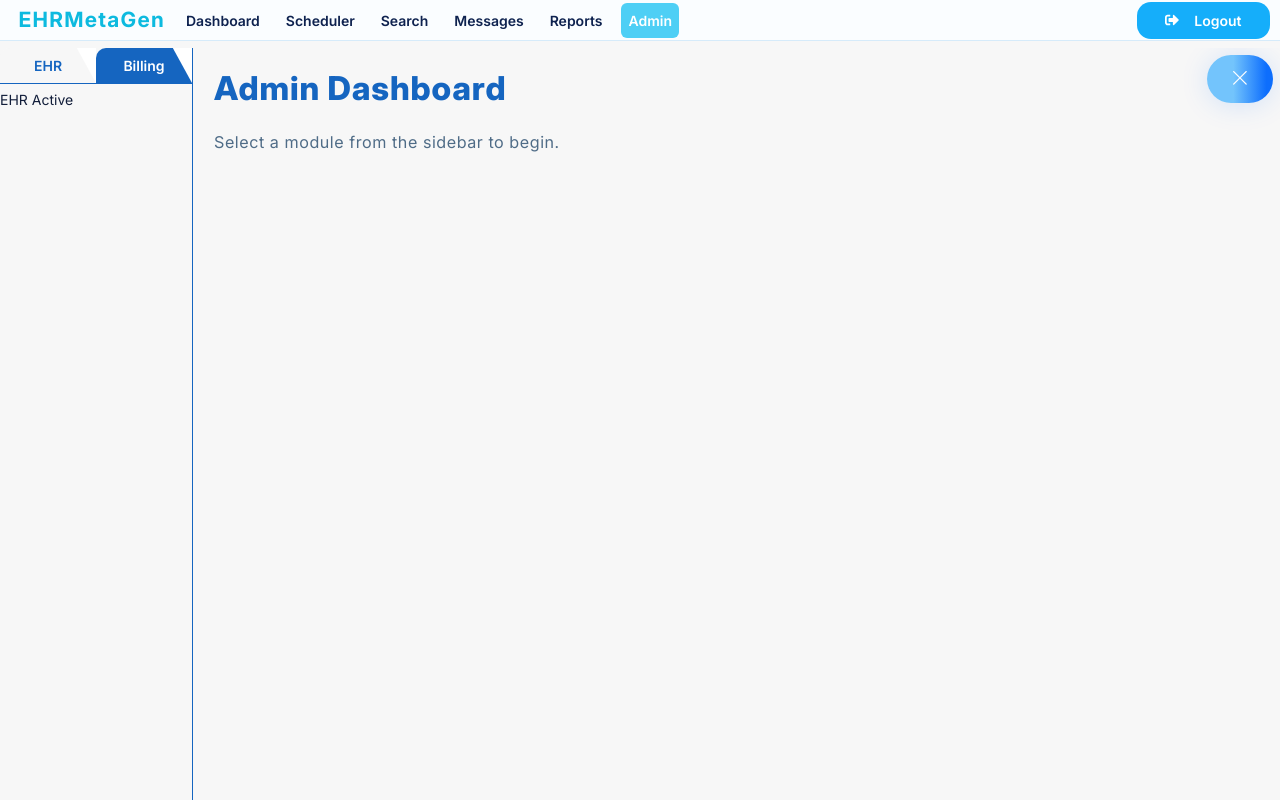
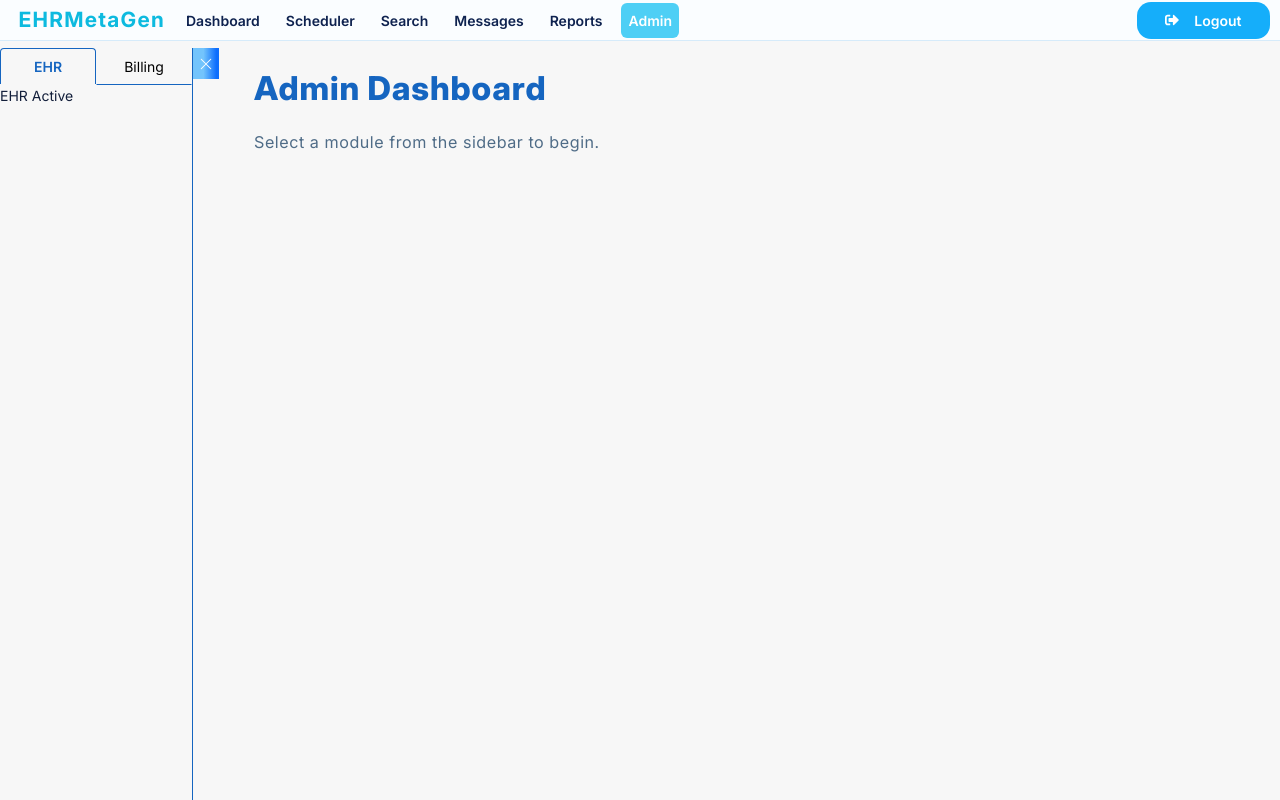
Before and after one commit to NagnathChivate/EHRMetaGen, a React (Vite) app: page /admin in a window 1280 px wide. Built offline with nearby package versions, Linux system fonts and the light colour scheme.

Commit message:
Admin Menu design changes

```diff
--- a/src/assets/CSS/AdminSideLeft.css
+++ b/src/assets/CSS/AdminSideLeft.css
@@ -21,3 +21,27 @@
 .toggle-btn-inline i {
   vertical-align: middle;
 }
+.nav-menu {
+  list-style: none; /* Removes bullets */
+  padding: 0;
+  margin: 0;
+  display: flex; /* Horizontal menu */
+  background-color: #f5f5f5;
+  padding: 0px;
+ }
+.nav-menu li{
+
+}
+.nav-menu li a {
+  text-decoration: none;
+  color: #333;
+  /* font-weight: 600;
+  padding: 8px 12px;
+  border-radius: 4px; */
+  transition: all 0.3s ease;
+}
+
+.nav-menu li a:hover {
+  background-color: #007bff;
+  color: white;
+}
--- a/src/assets/CSS/LeftSidebar.css
+++ b/src/assets/CSS/LeftSidebar.css
@@ -15,11 +15,6 @@
     display: flex;
     flex-direction: column;
     width: 15%;
-}
-.Leftsidebar .maintab.nav-tabs {
-width: 100%;
-    display: inline-block;
-    margin: 0px;
 }
 .Leftsidebar .maintab .nav-item{
       width: 50%;
@@ -88,20 +83,22 @@ width: 100%;
 
 
 /* Toggle button styling */
+.menu_container{
+position: absolute;
+    z-index: 999;
+    top: 0px;
+    left: 0px;
+    width: 40px;
+}
+.top_container{
+padding-left: 40px;
+}
 .toggle-btn {
-  position: absolute;
-  top: 27px;
-  right: 54px;
-  background: linear-gradient(90deg,#73c4fc 40%, #0d6efd 90%);
-  color: #fff;
-  border: none;
-  border-radius: 99px;
-  box-shadow: 0 2px 28px #0d6efd26;
-  font-size: 1.31rem;
-  padding: 10px 24px;
-  cursor: pointer;
-  z-index: 50;
-  transition: background .22s;
+   background: linear-gradient(90deg, #73c4fc 40%, #0d6efd 90%);
+    color: #fff;
+    border: none;
+    padding: 5px 6px;
+    border-radius: 0px;
 }
 
 
--- a/src/index.css
+++ b/src/index.css
@@ -47,34 +47,37 @@ h1 {
   }
 }
 
-.Ullink{width: 100%;     border-bottom: 2px solid #1565c0 !important;}
-/* .Ullink li.nav-item{} */
+.Ullink{width: 100%;border: 0px;}
 .Ullink li.nav-item .nav-link{
-  position: relative;
-    background: #1565c0;
+     position: relative;
     box-shadow: none;
-    border: 0px;
     border-radius: 0px;
-        border-top-left-radius: 10px;
-        font-weight: 600;
-            color: #FFF;
+    font-weight: normal;
+    margin: 0px;
+    color: #000;
+    border-bottom: 1px solid #1565c0;
 }
 .Ullink li.nav-item .nav-link::before{
   content: "";
 }
 .Ullink li.nav-item .nav-link::after{
      content: "";
-    position: absolute;
+    /* position: absolute;
     width: 20%;
     height: 100%;
     background: #FFF;
     clip-path: polygon(0 0, 100% 0, 100% 100%);
     top: 0px;
-    right: 0px;
+    right: 0px; */
 }
 .Ullink li.nav-item .nav-link.active{
-      background: #f7f7f7;
+             background: #f7f7f7;
+    border-top-left-radius: 4px;
+    border-top-right-radius: 4px;
+    border: 1px solid #1565c0;
+    border-bottom: 0px;
     color: #1565c0;
+    font-weight: 600;
 }
 
 
--- a/src/pages/Admin.jsx
+++ b/src/pages/Admin.jsx
@@ -22,18 +22,14 @@ export default function Admin() {
       )}
 
       {/* Right Container */}
-      <section
-        className="Right_container flex-grow-1 position-relative"
-        style={{ width: isOpen ? "85%" : "100%" }}
-      >
+      <section className="Right_container flex-grow-1 position-relative"  style={{ width: isOpen ? "85%" : "100%" }} >
         {/* Sidebar Toggle Button */}
-        <button
-          className="toggle-btn btn btn-light position-absolute top-0 end-0 m-2"
-          onClick={() => setIsOpen(!isOpen)}
-        >
+        <div className="menu_container">
+              <button  className="toggle-btn btn btn-light" onClick={() => setIsOpen(!isOpen)}>
                         <i className={`bi ${isOpen ? "bi-x-lg" : "bi-list"}`}></i>
               </button>
-
+        </div>
+          <div className="top_container">
             {/* Dynamic Page Rendering */}
                   {selectedPage === "MasterPhysician" && <MasterPhysician />}
                   {selectedPage === "Scheduler" && <Scheduler />}
@@ -46,6 +42,8 @@ export default function Admin() {
                       <p>Select a module from the sidebar to begin.</p>
                     </div>
                   )}
+          </div>
+
       </section>
     </div>
   );
--- a/src/pages/Admin/AdminSideLeft.jsx
+++ b/src/pages/Admin/AdminSideLeft.jsx
@@ -48,45 +48,31 @@ export default function AdminSideLeft({ setSelectedPage, selectedPage }) {
 
           {activeTab === "Billing" && (
             <div>
-              <ul className="nav flex-column ms-3">
+              <ul className="nav flex-column nav-menu">
                 {/* Billing Setup */}
                 <li className="nav-item">
-                  <button
-                    className={`btn btn-link text-start text-decoration-none ${
-                      activeSubTab === "BillingSetup"
-                        ? "fw-bold text-primary"
-                        : ""
-                    }`}
-                    onClick={() => {
-                      setActiveSubTab("BillingSetup");
-                      setSelectedPage("");
-                    }}
-                  >
+                  <a href="#"   className={`text-decoration-none ${ activeSubTab === "BillingSetup" ? "fw-bold text-primary"  : "" }`}  onClick={() => {
+                      setActiveSubTab("BillingSetup"); setSelectedPage("");
+                    }}>
                     Billing Setup
-                  </button>
+                  </a>
                 </li>
 
                 {/* Practice Setup */}
                 <li className="nav-item">
-                  <button
-                    className={`btn btn-link text-start text-decoration-none ${
-                      activeSubTab === "PracticeSetup"
-                        ? "fw-bold text-primary"
-                        : ""
-                    }`}
+                  <a href="#" className={`text-decoration-none ${activeSubTab === "PracticeSetup"? "fw-bold text-primary" : "" }`}
                     onClick={() => {
                       setActiveSubTab("PracticeSetup");
                       setSelectedPage("");
-                    }}
-                  >
+                    }}>
                     Practice Setup
-                  </button>
+                  </a>
 
                   {/* Sub-pages under Practice Setup */}
                   {activeSubTab === "PracticeSetup" && (
                     <ul className="nav flex-column ms-4 mt-1">
                       <li>
-                        <button
+                        <a
                           className={`btn btn-link text-start w-100 py-1 px-0 text-decoration-none ${
                             selectedPage === "MasterPhysician"
                               ? "text-dark fw-semibold"
@@ -95,10 +81,10 @@ export default function AdminSideLeft({ setSelectedPage, selectedPage }) {
                           onClick={() => setSelectedPage("MasterPhysician")}
                         >
                           Master Physician
-                        </button>
+                        </a>
                       </li>
                       <li>
-                        <button
+                        <a
                           className={`btn btn-link text-start w-100 py-1 px-0 text-decoration-none ${
                             selectedPage === "Scheduler"
                               ? "text-dark fw-semibold"
@@ -107,10 +93,10 @@ export default function AdminSideLeft({ setSelectedPage, selectedPage }) {
                           onClick={() => setSelectedPage("Scheduler")}
                         >
                           Scheduler
-                        </button>
+                        </a>
                       </li>
                       <li>
-                        <button
+                        <a
                           className={`btn btn-link text-start w-100 py-1 px-0 text-decoration-none ${
                             selectedPage === "UserSetup"
                               ? "text-dark fw-semibold"
@@ -119,16 +105,13 @@ export default function AdminSideLeft({ setSelectedPage, selectedPage }) {
                           onClick={() => setSelectedPage("UserSetup")}
                         >
                           User Setup
-                        </button>
+                        </a>
                       </li>
                     </ul>
                   )}
                 </li>
               </ul>
 
-              {/* {activeSubTab === "BillingSetup" && (
-                <div className="mt-3">Billing Setup Content</div>
-              )} */}
             </div>
           )}
         </div>
```
Lines whose indentation alone changed are shown as unchanged.
